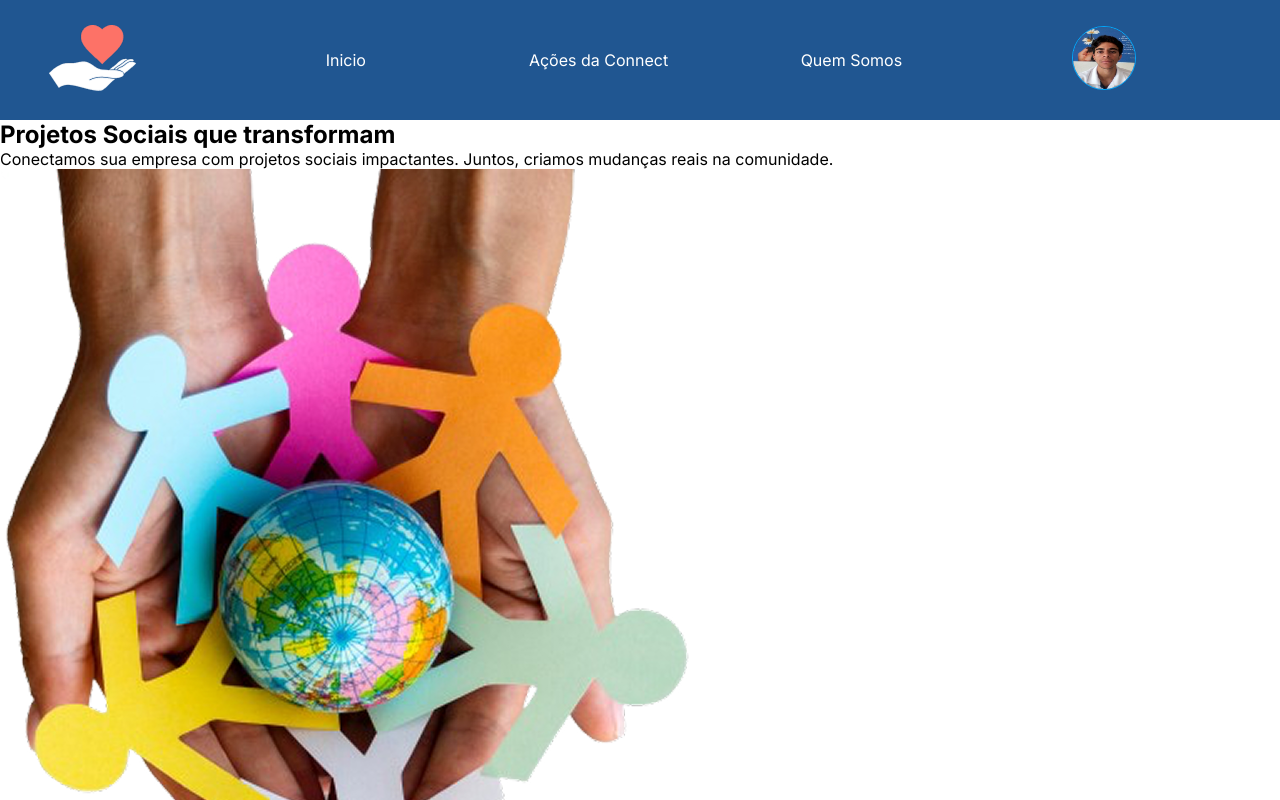
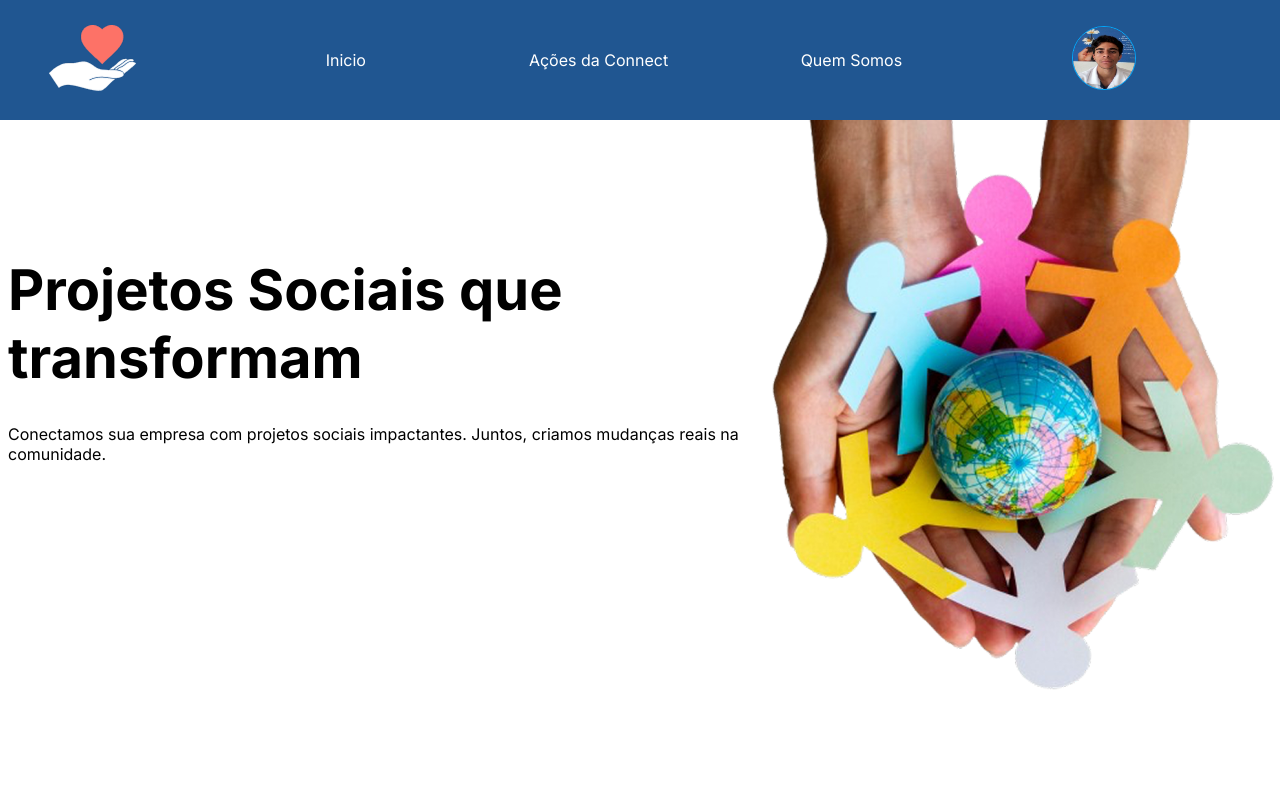
Before and after one commit to Wiliam102/DesafioFinalFront-Connect, a React (Vite) app: page / in a window 1280 px wide. Shown: the top 800 px of the page. Built offline with nearby package versions, Linux system fonts and the light colour scheme.

Commit message:
adicionando secao a tela de inicio

```diff
--- a/src/components/Inicio/Inicio.jsx
+++ b/src/components/Inicio/Inicio.jsx
@@ -1,7 +1,8 @@
 import BannerInicio from '../../assets/img-tela-inicial.png'
+import styles from './Inicio.module.scss'
 function Inicio(){
     return(
-        <section>
+        <section className={styles.secaoInicio}>
             <div>
                 <h1>Projetos Sociais que transformam</h1>
                <p>Conectamos sua empresa com projetos sociais impactantes. Juntos, criamos mudanças reais na comunidade.</p>
--- a/src/components/Inicio/Inicio.module.scss
+++ b/src/components/Inicio/Inicio.module.scss
@@ -0,0 +1,26 @@
+.secaoInicio{
+    display: flex;
+    justify-content: space-between;
+    div{
+        width: 60%;
+        height:auto;
+        display: flex;
+        flex-direction: column;
+        align-items: center;
+        gap: 1rem;
+        margin-top: 10%;
+
+        h1{
+           padding: 0.5rem;
+           font-size: 3.5rem;
+        }
+
+        p{
+         padding: 0.5rem;
+        }
+    }
+
+    img{
+        width: 40vw;
+    }
+}
```
